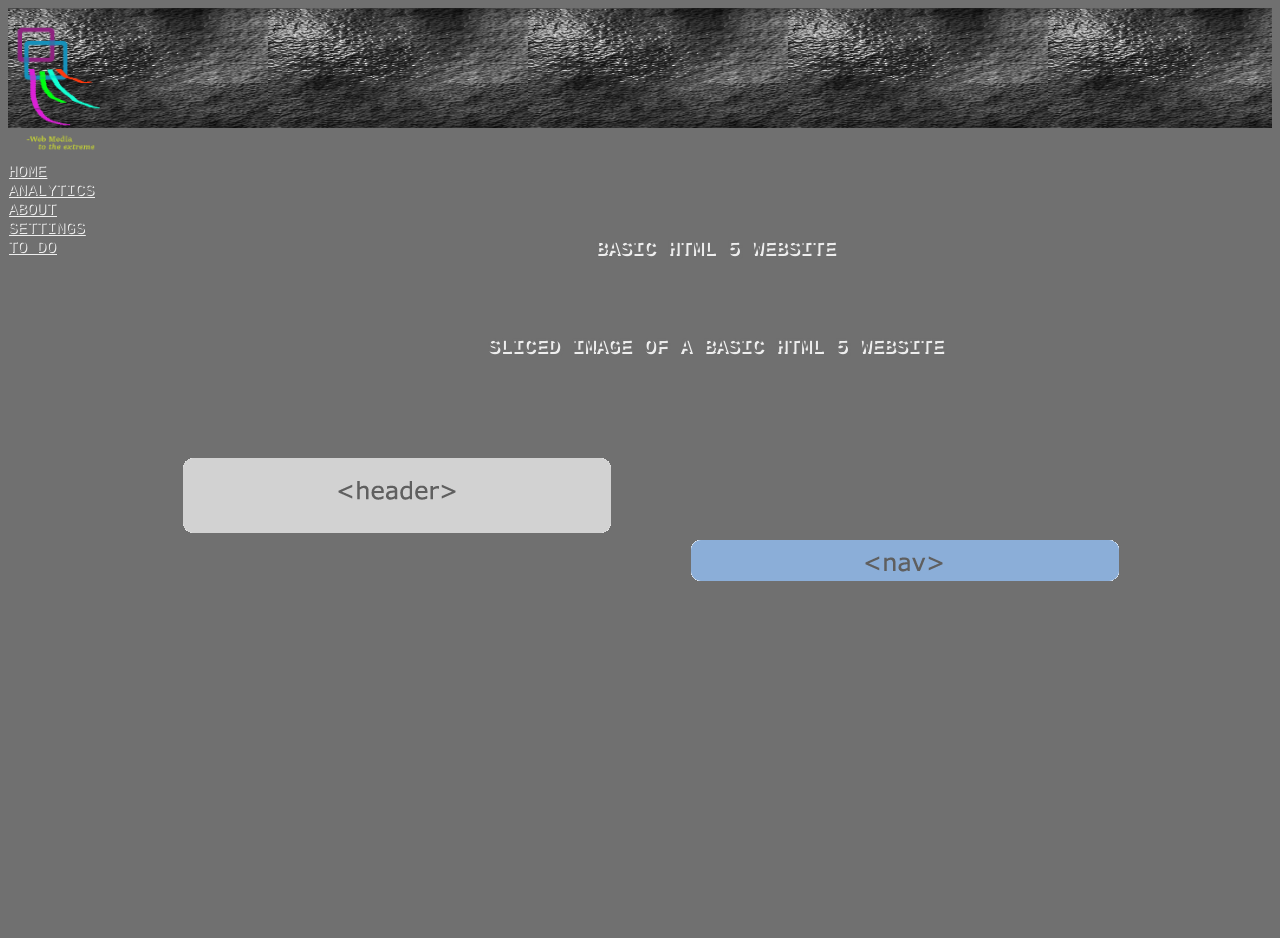
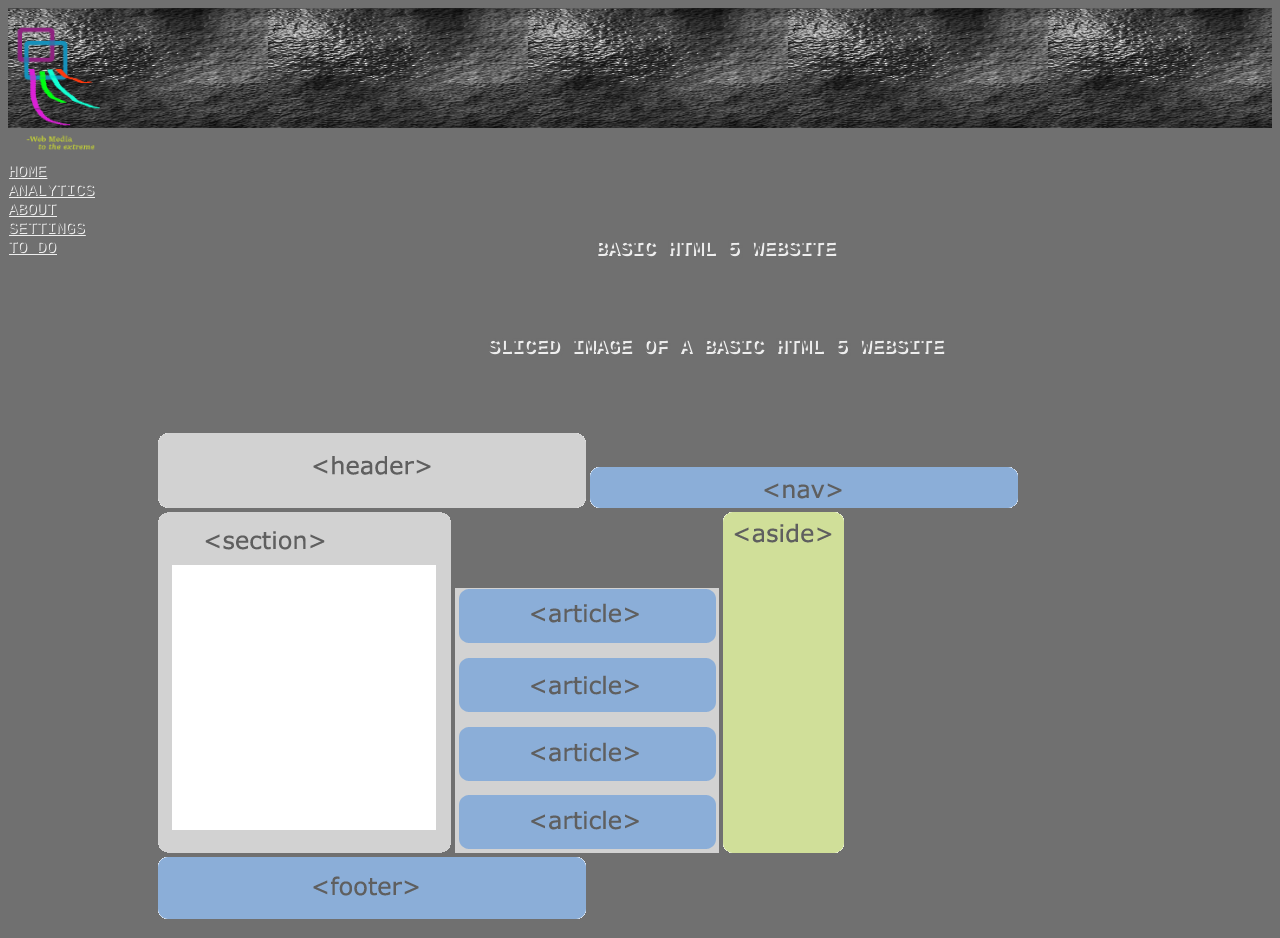
Before and after one commit to vashman/web_meda, a Jekyll site: the page built from media_post/sliced.html, in a window 1280 px wide. Shown: the top 938 px of the page. Built offline with Jekyll 4.4.1, drawn with Linux system fonts in a browser that asks for light colours.

Commit message:
cropped images

```diff
--- a/home.html
+++ b/home.html
@@ -5,7 +5,7 @@ title: Web-Media
 
 <div>
 <h1> Media </h1>
-	{{ site.media }}
+	{{ site.media_post }}
 {% for media in site.media_post %}
 <a href="{{site.baseurl}}/{{media.url}}">{{ media.title }}</a>
 {% endfor %}
```
Also changed, not shown: media/sliced/articule.png, media/sliced/aside.png, media/sliced/footer.png, media/sliced/header.png, media/sliced/nav.png, media/sliced/section.png.
